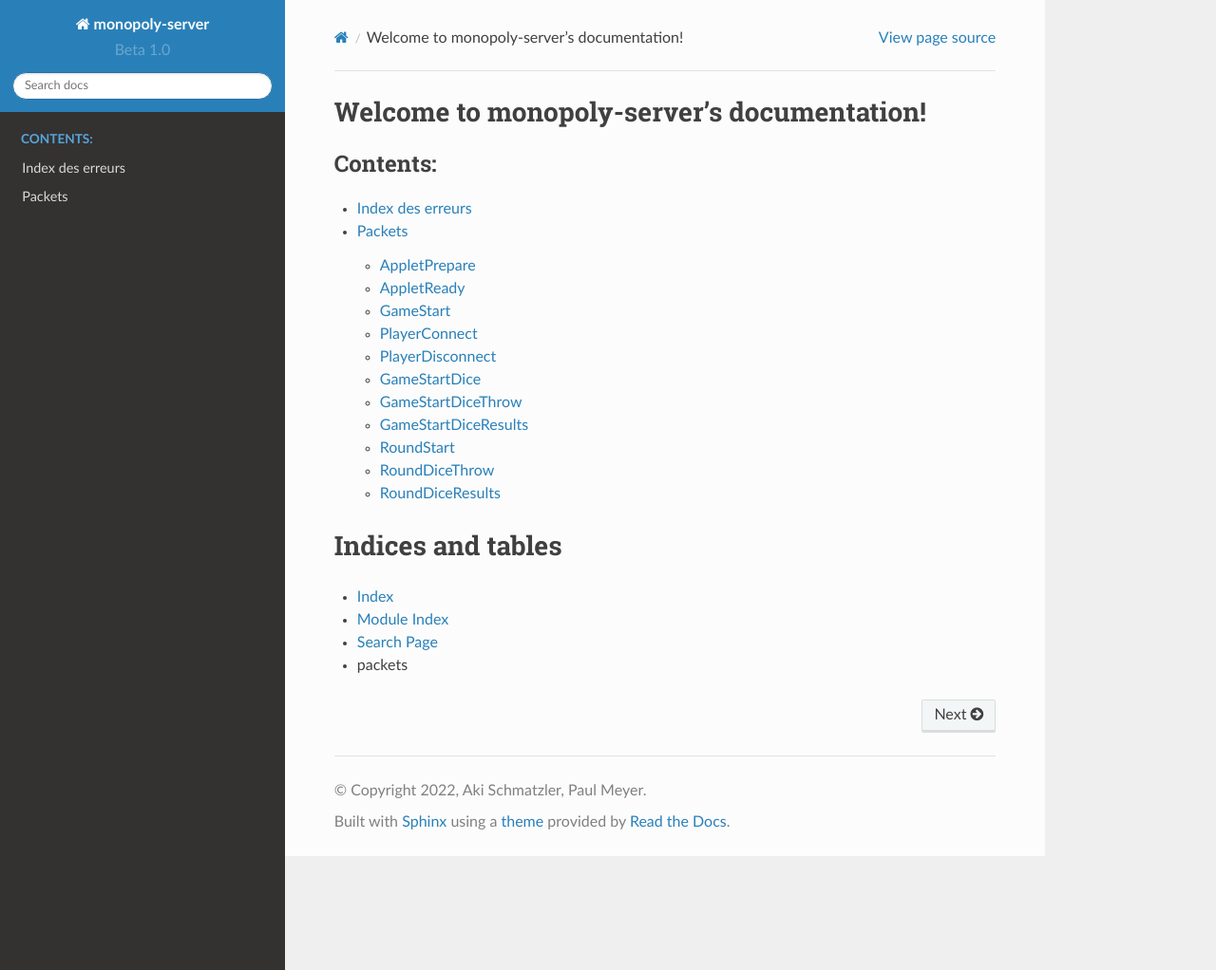
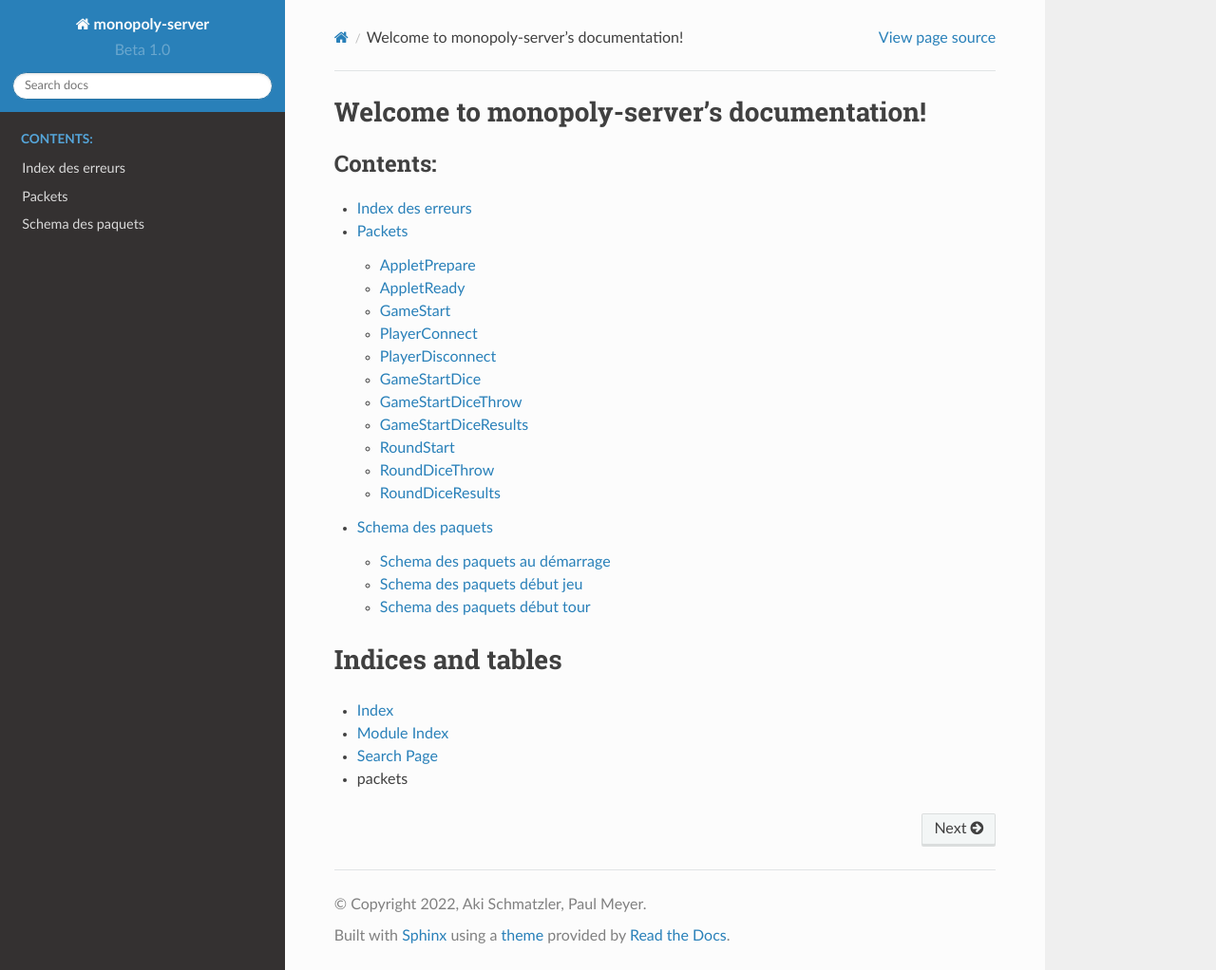
Before and after one commit to 3A-Unistra/Server, a Sphinx documentation site: the page built from docs/source/index.rst, in a window 1280 px wide and 1022 px high. Shown: the whole window at 95% size. Built offline with Sphinx 7.4.7 and the Read the Docs theme 2.0.0, drawn with Linux system fonts in a browser that asks for light colours; formulas are drawn with MathJax 3.

Commit message:
adding pictures docs paquets

```diff
--- a/docs/source/index.rst
+++ b/docs/source/index.rst
@@ -12,6 +12,7 @@
 
    pages/errors.rst
    pages/packets.rst
+   pages/schemas.rst
 
 
 Indices and tables
--- /dev/null
+++ b/docs/source/pages/schemas.rst
@@ -0,0 +1,22 @@
+Schema des paquets
+==================
+
+Schéma des paquets pour l'interaction avec unity.
+
+Schema des paquets au démarrage
+-------------------------------
+
+.. image:: ../images/demarrage_schema.png
+  :alt: Schema
+
+Schema des paquets début jeu
+-------------------------------
+
+.. image:: ../images/debut_jeu_schema.png
+  :alt: Schema
+
+Schema des paquets début tour
+-------------------------------
+
+.. image:: ../images/debut_tour_schema.png
+  :alt: Schema
```
Also changed, not shown: docs/source/images/debut_jeu_schema.png (added), docs/source/images/debut_tour_schema.png (added), docs/source/images/demarrage_schema.png (added).
